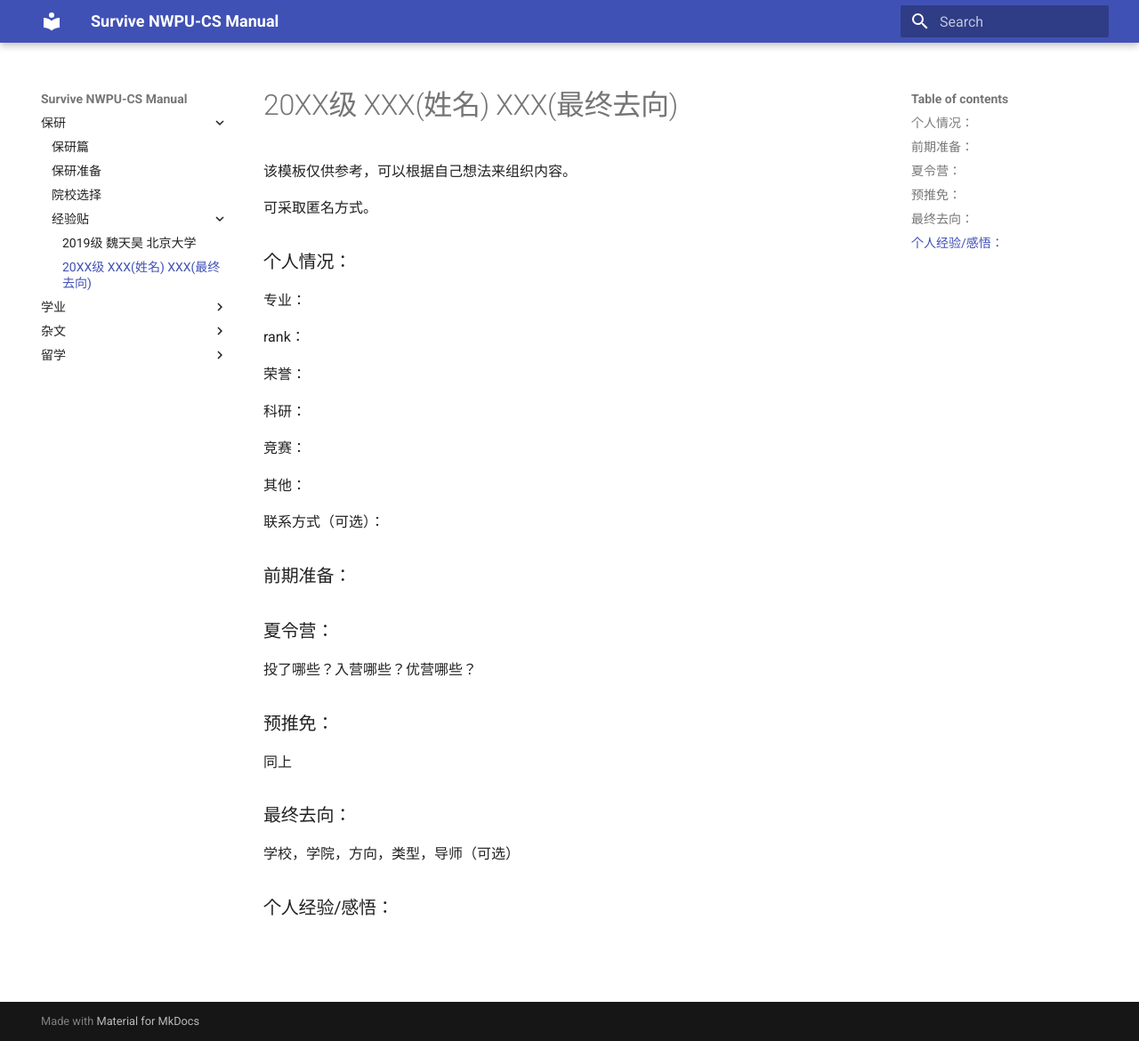
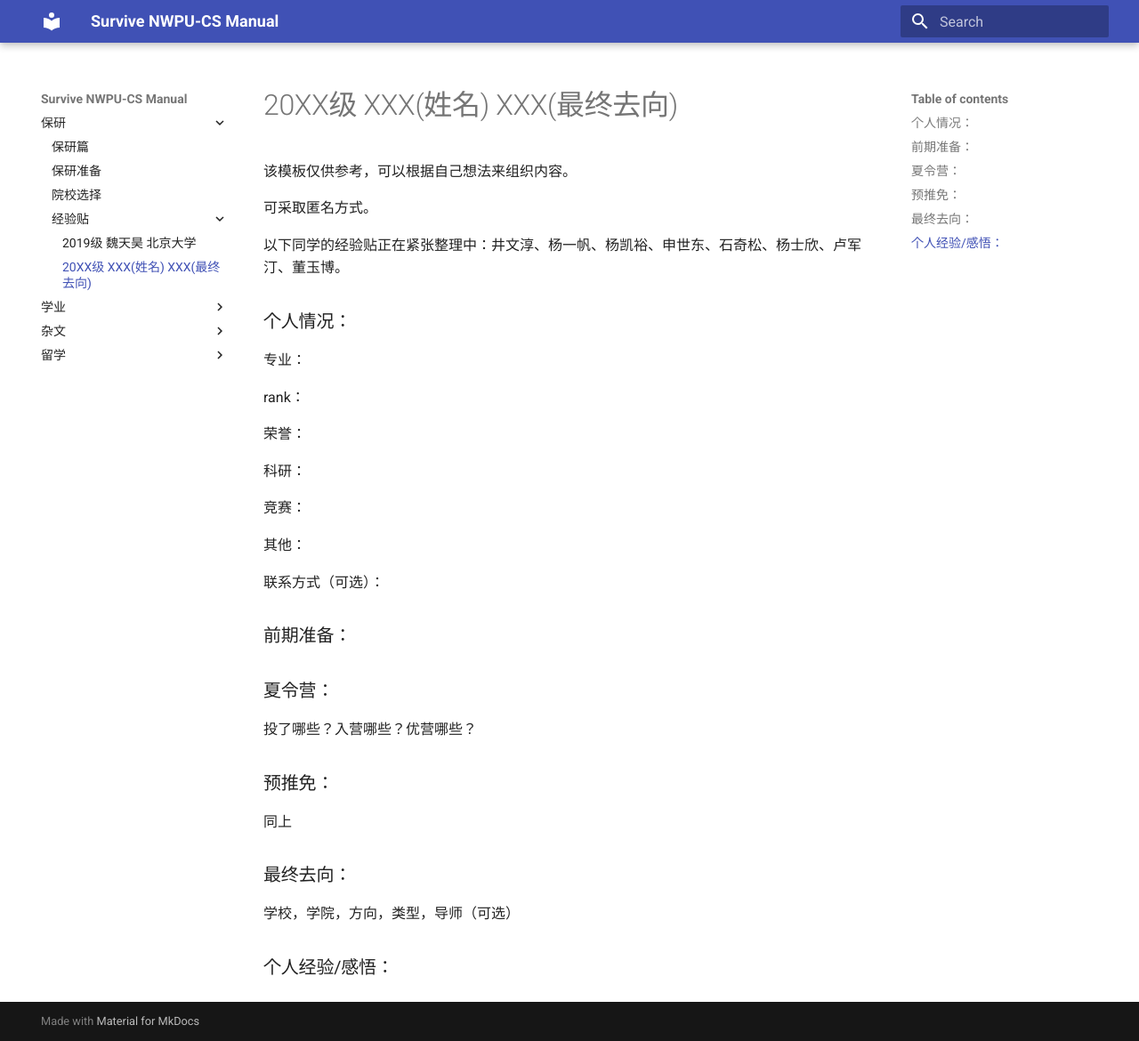
Before and after one commit to npu-cs/SurviveNWPU-CSManual, an MkDocs documentation site: the page built from docs/保研/经验贴/20XX级-XXX(姓名)-XXX(最终去向).md, in a window 1280 px wide and 1170 px high. Shown: the whole window at 89% size. Built offline with MkDocs 1.6.1 and Material for MkDocs 9.7.7, drawn with Linux system fonts in a browser that asks for light colours.

Commit message:
add 其他人保研经验贴

```diff
--- a/docs/保研/经验贴/20XX级-XXX(姓名)-XXX(最终去向).md
+++ b/docs/保研/经验贴/20XX级-XXX(姓名)-XXX(最终去向).md
@@ -1,6 +1,8 @@
 该模板仅供参考，可以根据自己想法来组织内容。
 
 可采取匿名方式。
+
+以下同学的经验贴正在紧张整理中：井文淳、杨一帆、杨凯裕、申世东、石奇松、杨士欣、卢军汀、董玉博。
 
 ### 个人情况：
 
```
